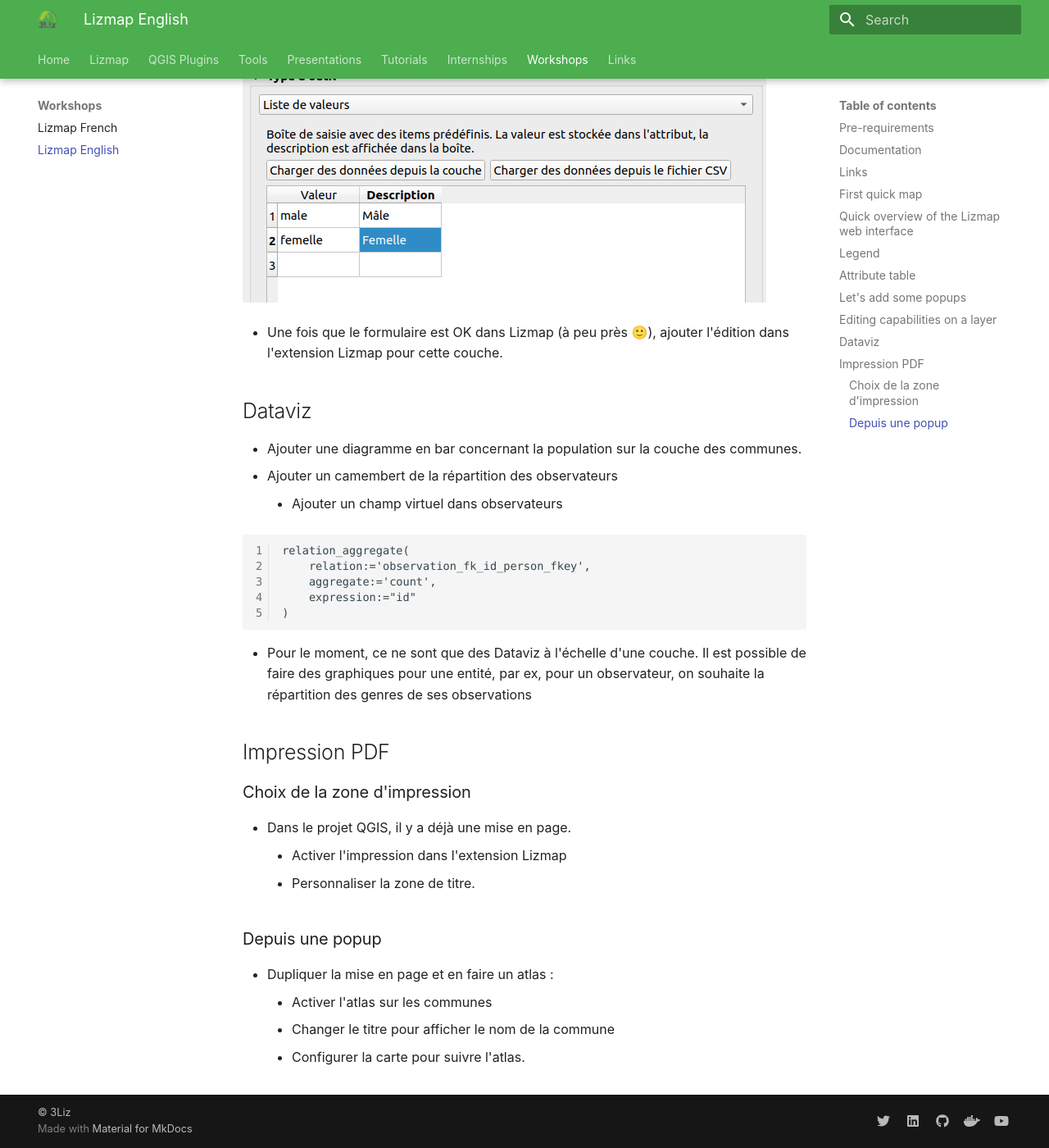
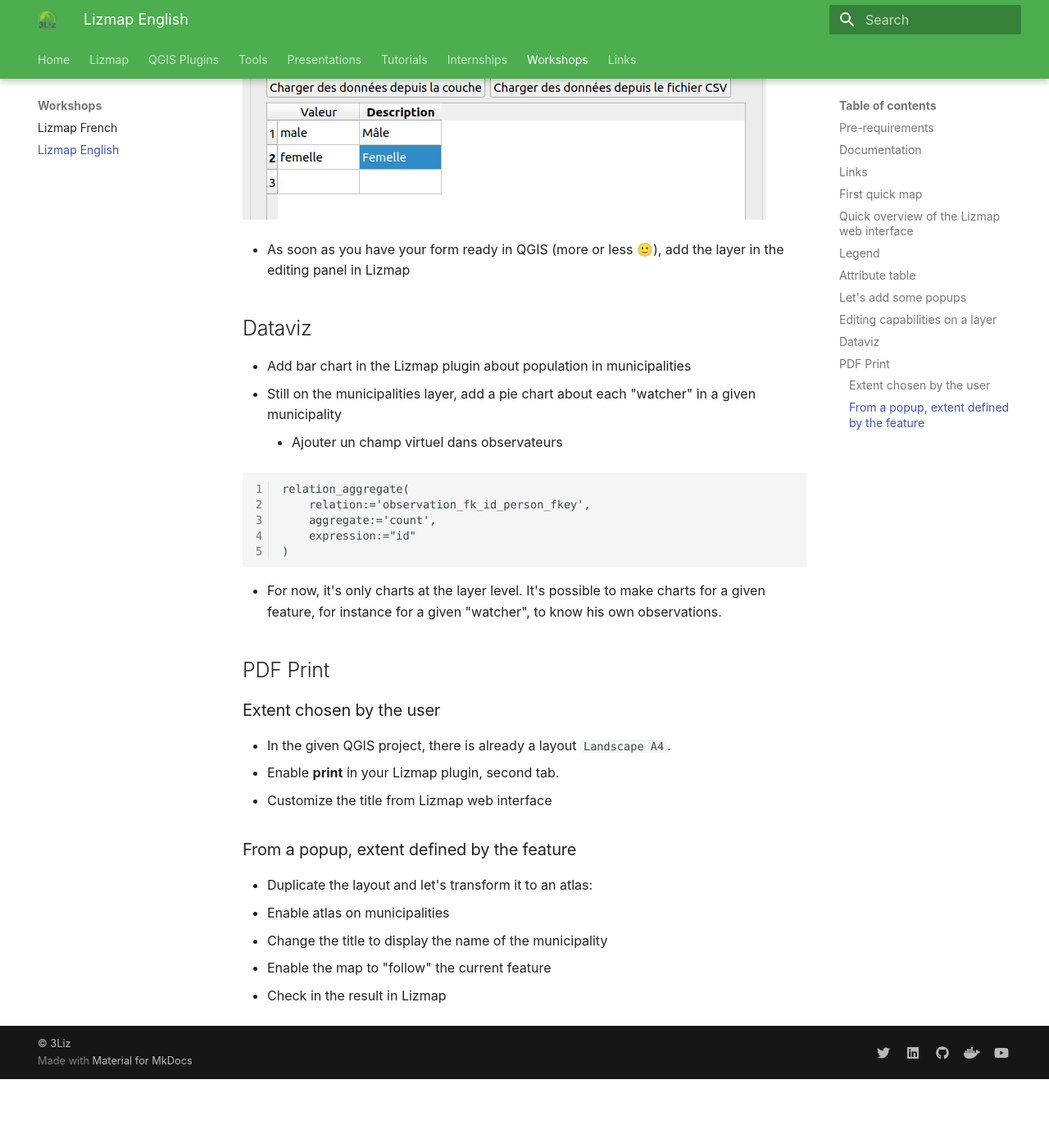
Before and after one commit to 3liz/3liz.github.io, an MkDocs documentation site: the page built from docs/workshop/lizmap-short-english.md, in a window 1280 px wide and 1400 px high, scrolled down 4565 px. Shown: the whole window at 82% size. Built offline with MkDocs 1.6.1 and Material for MkDocs 9.7.7, drawn with Linux system fonts in a browser that asks for light colours; nearby versions of some CDN libraries; after the commit the page ends 5881 px from its top, so only the background shows below that; some of the changed text lies outside the part shown.

Commit message:
Update the workshop

````diff
--- a/docs/workshop/lizmap-short-english.md
+++ b/docs/workshop/lizmap-short-english.md
@@ -103,42 +101,42 @@
 
 ## Editing capabilities on a layer
 
-We want now to enable editing capabilities on a layer in the Lizmap interface, to let some users to add some **observations**.
+We want now to enable editing capabilities on a layer in the Lizmap interface, to let some users add some **observations**.
 
 * In QGIS, try to add a point and check how the **default** form is displayed on the layer **observations**. You need to toggle editing mode first with the **yellow** pen.
 * Improve the form in QGIS :
-* Améliorer le formulaire dans QGIS
-    * Layer Properties ➡ Formulaire d'attributs -> Conception par glisser/déposer
-    * Supprimer le champ `id`
-    * Faire 2 groupes : `Requis` et `Optionel`
+    * Layer Properties ➡ Attributes Form -> Drag&Drop layout form
+    * Remove the field `id`
+    * Make two groups : `Required` and `Optional`
 
 ![Drag/drop form](./media/drag_and_drop.png)
 
-* Configurer les champs :
+* Field configuration :
     * `fk_id_person` :
-        * Alias `Observateur`
-        * Référence de la relation avec `name`
+        * Alias `Watcher`
+        * Relation reference with `name`
     * `fk_id_specie` :
-        * Alias `Espèce`
-        * Valeur relationnelle `species` `id` et `es_nom_commun`
+        * Alias `Species`
+        * Value relation `species` `id` et `es_nom_commun`
     * `date` :
         * Alias `Date`
-        * Date/heure; par défaut
+        * Date/Time; by default
     * `photo` :
         * Alias `Photo`
-        * Pièce jointe
+        * Attachment
     * `gender` :
-        * Alias `Genre`
-        * Liste de valeurs : `Mâle`, `Femelle`
+        * Alias `Gender`
+        * Value map : `Male`, `Female`
 
 ![Form values](./media/list_value.png)
 
-* Une fois que le formulaire est OK dans Lizmap (à peu près 🙂), ajouter l'édition dans l'extension Lizmap pour cette couche.
+* As soon as you have your form ready in QGIS (more or less 🙂), add the layer in the editing
+  panel in Lizmap
 
 ## Dataviz
 
-* Ajouter une diagramme en bar concernant la population sur la couche des communes.
-* Ajouter un camembert de la répartition des observateurs
+* Add bar chart in the Lizmap plugin about population in municipalities
+* Still on the municipalities layer, add a pie chart about each "watcher" in a given municipality
     * Ajouter un champ virtuel dans observateurs
 
 ```
@@ -149,21 +147,20 @@
 )
 ```
 
-* Pour le moment, ce ne sont que des Dataviz à l'échelle d'une couche. Il est possible de faire des graphiques
-  pour une entité, par ex, pour un observateur, on souhaite la répartition des genres de ses observations
+* For now, it's only charts at the layer level. It's possible to make charts for a given feature, for instance for a given "watcher", to know his own observations.
 
+## PDF Print
 
-## Impression PDF
+### Extent chosen by the user
 
-### Choix de la zone d'impression
+* In the given QGIS project, there is already a layout `Landscape A4`.
+* Enable **print** in your Lizmap plugin, second tab.
+* Customize the title from Lizmap web interface
 
-* Dans le projet QGIS, il y a déjà une mise en page.
-    * Activer l'impression dans l'extension Lizmap
-    * Personnaliser la zone de titre.
+### From a popup, extent defined by the feature
 
-### Depuis une popup
-
-* Dupliquer la mise en page et en faire un atlas :
-    * Activer l'atlas sur les communes
-    * Changer le titre pour afficher le nom de la commune
-    * Configurer la carte pour suivre l'atlas.
+* Duplicate the layout and let's transform it to an atlas:
+  * Enable atlas on municipalities
+  * Change the title to display the name of the municipality
+  * Enable the map to "follow" the current feature
+* Check in the result in Lizmap
````
Also changed, not shown: other parts of docs/workshop/lizmap-short-english.md (+3 -5 lines), docs/workshop/lizmap-short-french.md (+5 -7 lines).
